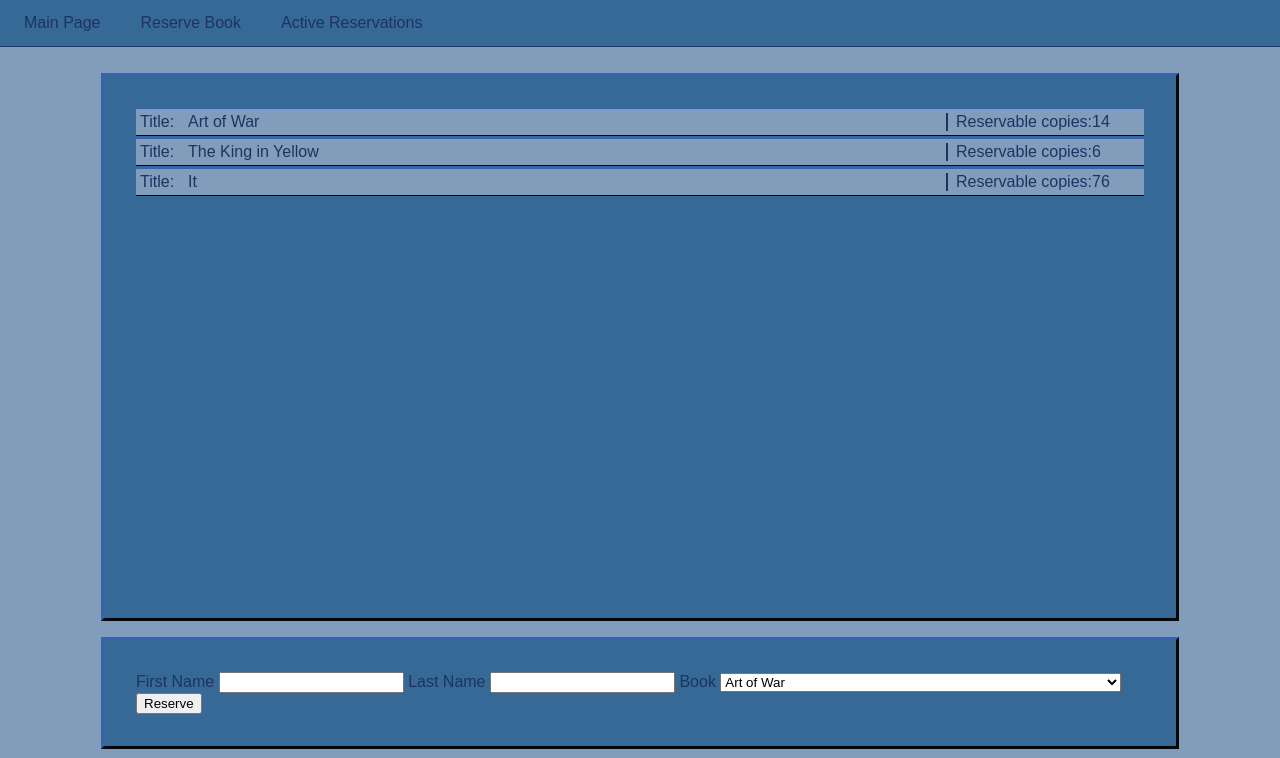
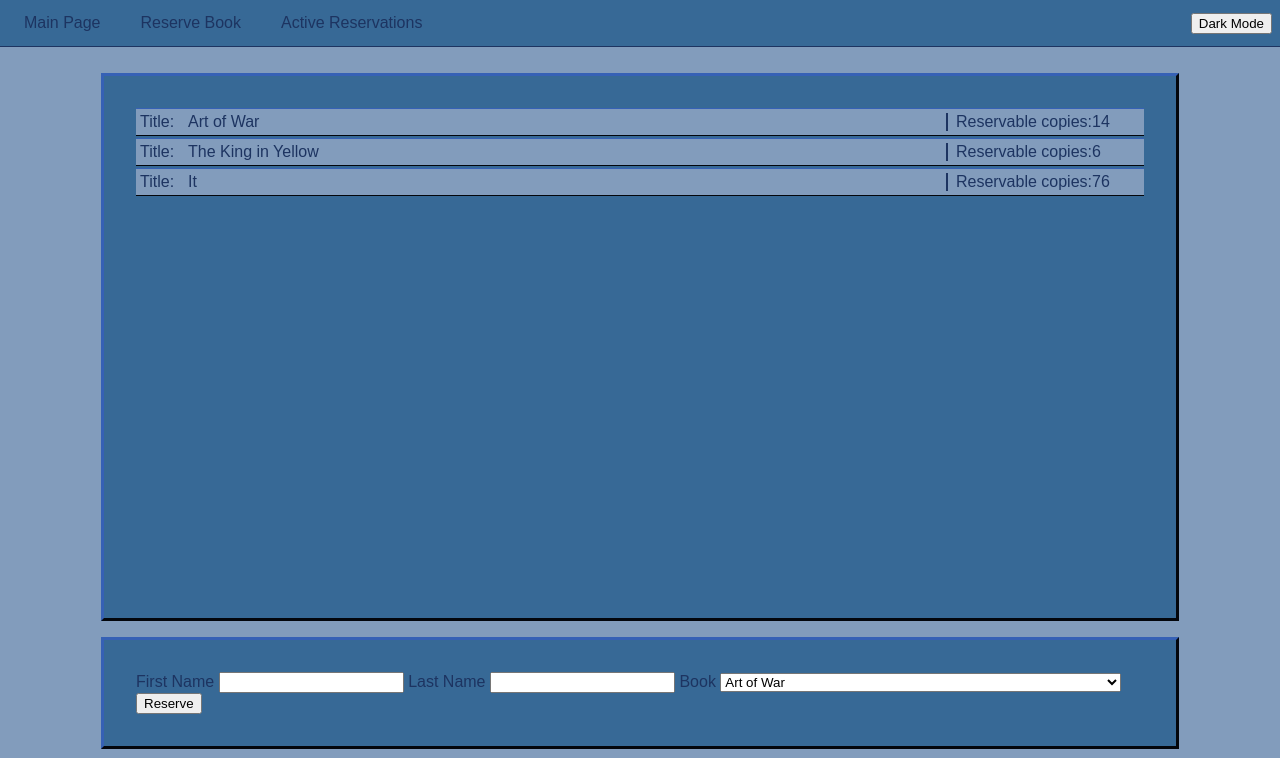
Before and after one commit to cpsc454-group5/project, a Flask app: page /reserve in a window 1280 px wide. Shown: the top 758 px of the page. Run offline with Flask 3, Linux system fonts and the light colour scheme.

Commit message:
Update reserve.html

```diff
--- a/Frontend/templates/reserve.html
+++ b/Frontend/templates/reserve.html
@@ -5,17 +5,20 @@
     <meta name="viewport" content="width=device-width, initial-scale=1.0">
     <title>Reserve Book</title>
     <link rel="stylesheet" href="{{ url_for('static',filename='styles/style.css') }}">
+    <script src="../scripts/themeScript.js"></script>
 </head>
 <body>
-    <div class="header">
+    <div id="header" class="header">
         <a href="/">
             Main Page
         </a>
         <a href="/reserve">Reserve Book</a>
         <a href="/reservations">Active Reservations</a>
+        <div class="push"></div>
+        <button id="dark-mode-toggle">Dark Mode</button>
     </div>
-    <div class="contentCol">
-        <ul class="reserveList outset">
+    <div id="contentCol" class="contentCol">
+        <ul id="reserveList" class="reserveList outset">
             <li>
                 <div class="liTitle">
                     Title:
@@ -62,7 +65,7 @@
                 </div>
             </li>
         </ul>
-        <form class="reserve outset" action="./actionThing" method="post">
+        <form id="reserve" class="reserve outset" action="./actionThing" method="post">
             <label for="fName">First Name</label>
             <input type="text" name="fName" id="fName">
             <label for="lName">Last Name</label>
@@ -75,7 +78,7 @@
             <input type="submit" value="Reserve">
         </form>
     </div>
-    <div class="footer">
+    <div id="footer" class="footer">
         <a href="legal.html">
             Tmp
         </a>
@@ -83,5 +86,22 @@
             Feet
         </p>
     </div>
+    <script src="../static/styles/themeScript.js"></script>
+    <script>
+
+        const toggleButton = document.getElementById('dark-mode-toggle');
+        const body = document.body;
+        initiateTheme();
+        toggleButton.addEventListener('click', () => {
+            body.classList.toggle('dark-mode');
+            if (body.classList.contains('dark-mode')) {
+                toggleButton.textContent = 'Light Mode';
+                swtichToDarkMode_reserve();
+            } else {
+                toggleButton.textContent = 'Dark Mode';
+                switchToLightMode_reserve();
+            }
+        });
+    </script>
 </body>
 </html>
```
